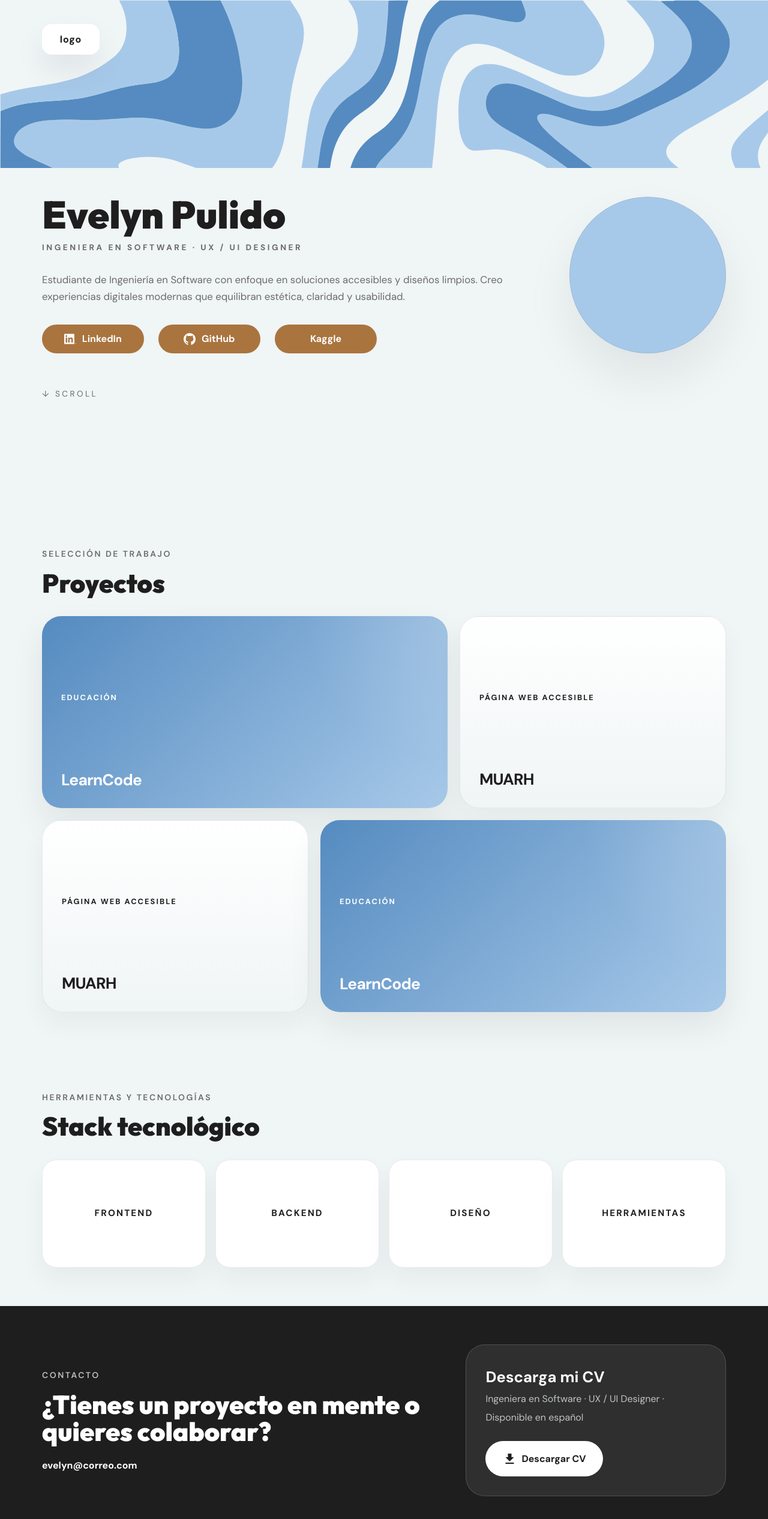
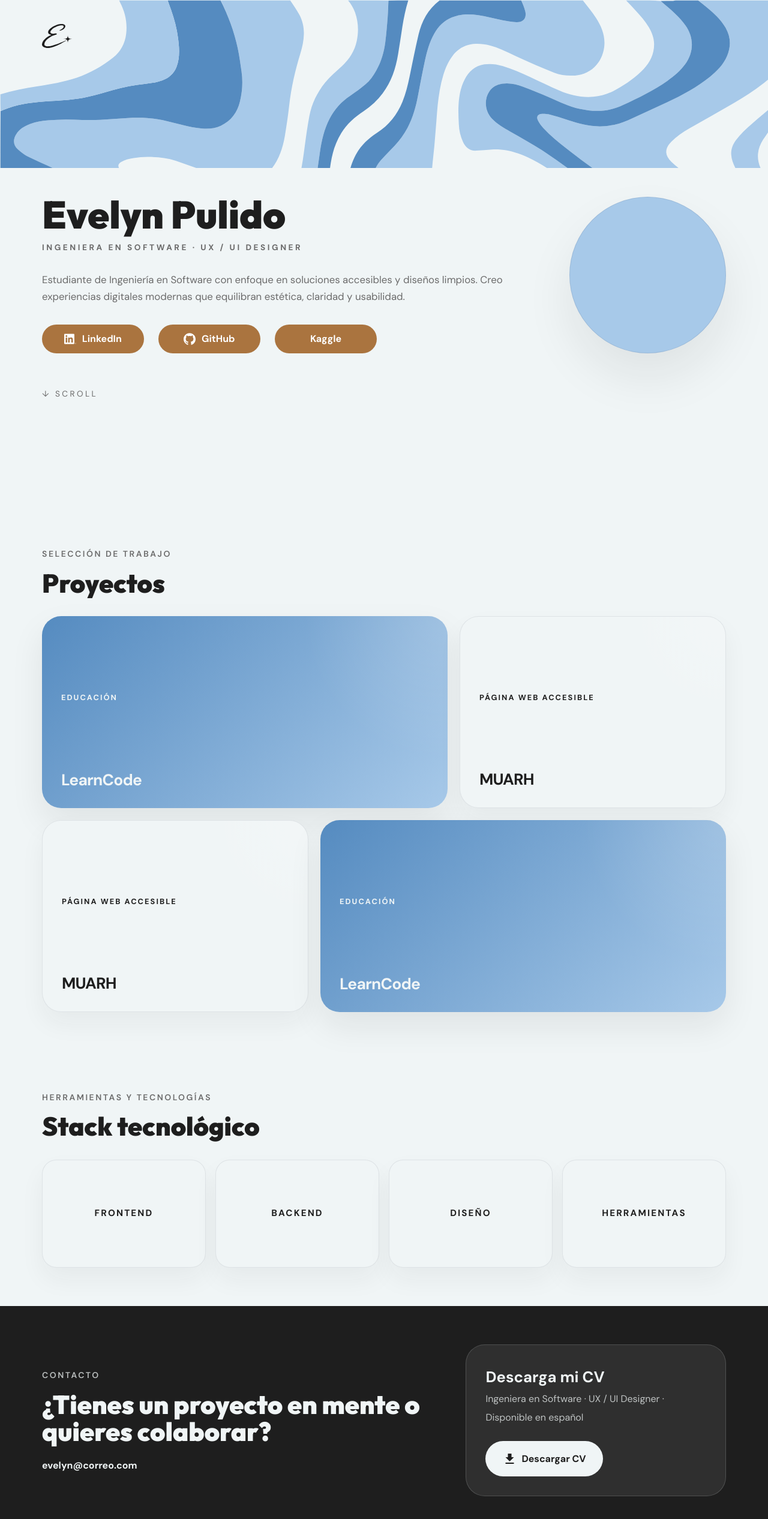
Before and after one commit to EvePulido/evepulido.github.io, a plain HTML site: page index.html in a window 1280 px wide. Shown: the whole page at 60% size. Drawn offline with Linux system fonts and the light colour scheme.

Commit message:
style: logotipo

```diff
--- a/index.html
+++ b/index.html
@@ -15,7 +15,9 @@
     <main>
         <header class="top-nav">
             <div class="container">
-                <div class="hero-brand">logo</div>
+                <a href="#" class="logo-link">
+                    <img src="assets/images/logo.svg" alt="Evelyn Pulido Logo" class="logo-img">
+                </a>
             </div>
         </header>
         <section class="hero">
--- a/style.css
+++ b/style.css
@@ -1,25 +1,24 @@
 /* Global theme */
 :root {
+    /* Colores base */
     --color-bg: #F0F5F6;
-    --color-surface: #ffffff;
     --color-text: #1E1E1E; /* Textos oscuros oficiales */
     --color-muted: #6B6B6B; /* Gris oficial */
-    --color-border: rgba(30, 30, 30, 0.1);
+
+    /* Colores primarios */
     --color-primary: #558BC0; /* Azul oficial */
-    --color-primary-dark: #3f6e9b;
-    --color-primary-soft: #eef4f9;
     --color-primary-light: #A7C9E9; /* Azul claro oficial */
+
+    /* Acentos */
     --color-accent: #AA743F; /* Café oficial para botones */
     --color-accent-hover: #8f6032;
-    --color-hero-bg: #F0F5F6; /* Fondo oficial */
-    --color-hero-photo-bg: #A7C9E9;
-    --color-surface-soft: #F0F5F6;
-    --color-footer-start: #1E1E1E; /* Para fondos oscuros, contrastando con el texto claro F0F5F6 */
+
+    /* Elementos inversos (fondos oscuros) */
     --color-text-inverse-muted: rgba(240, 245, 246, 0.75);
     --color-surface-transparent: rgba(255, 255, 255, 0.08);
     --color-border-inverse: rgba(240, 245, 246, 0.16);
-    --radius-sm: 0.75rem;
-    --radius-lg: 2rem;
+
+    /* Variables estructurales */
     --radius-full: 999px;
     --shadow-lg: 0 40px 80px rgba(30, 30, 30, 0.08);
     --shadow-md: 0 24px 56px rgba(30, 30, 30, 0.08);
@@ -78,7 +77,7 @@ svg {
     position: relative;
     padding: 0 0 9rem; /* Top padding removed so banner touches top */
     overflow: hidden;
-    background-color: var(--color-hero-bg);
+    background-color: var(--color-bg);
 }
 
 .hero-bg {
@@ -119,18 +118,15 @@ svg {
     z-index: 10;
 }
 
-.hero-brand {
+.logo-link {
     display: inline-flex;
     align-items: center;
-    justify-content: center;
-    min-width: 96px;
-    padding: 0.75rem 1rem;
-    border-radius: 1rem;
-    background: var(--color-surface);
-    box-shadow: 0 25px 50px rgba(15, 23, 42, 0.08);
-    color: var(--color-text);
-    font-weight: 700;
-    letter-spacing: 0.06em;
+}
+
+.logo-img {
+    height: 40px; /* Altura sugerida para el SVG */
+    width: auto;
+    display: block;
 }
 
 .hero-title {
@@ -189,7 +185,7 @@ svg {
 }
 
 .btn--primary {
-    background-color: var(--color-surface);
+    background-color: var(--color-bg);
     color: var(--color-text);
 }
 
@@ -233,7 +229,7 @@ svg {
     aspect-ratio: 1 / 1;
     border-radius: 50%;
     border: 1px solid rgba(15, 23, 42, 0.08);
-    background: var(--color-hero-photo-bg);
+    background: var(--color-primary-light);
     box-shadow: var(--shadow-lg);
 }
 
@@ -316,11 +312,11 @@ svg {
 
 .project-card--accent {
     background: linear-gradient(135deg, var(--color-primary) 0%, var(--color-primary-light) 100%);
-    color: var(--color-surface);
+    color: var(--color-bg);
 }
 
 .project-card--soft {
-    background: linear-gradient(180deg, var(--color-surface) 0%, var(--color-surface-soft) 100%);
+    background: var(--color-bg);
     color: var(--color-text);
     border: 1px solid rgba(15, 23, 42, 0.08);
     box-shadow: var(--shadow-soft);
@@ -367,7 +363,7 @@ svg {
 }
 
 .stack-card {
-    background: var(--color-surface);
+    background: var(--color-bg);
     border: 1px solid rgba(15, 23, 42, 0.08);
     border-radius: 1.5rem;
     min-height: 180px;
@@ -387,8 +383,8 @@ svg {
 
 /* Contact */
 .contact {
-    background: linear-gradient(180deg, var(--color-footer-start) 0%, var(--color-text) 100%);
-    color: var(--color-surface);
+    background: var(--color-text);
+    color: var(--color-bg);
 }
 
 .contact-grid {
@@ -404,7 +400,7 @@ svg {
 }
 
 .section-title--light {
-    color: var(--color-surface);
+    color: var(--color-bg);
 }
 
 .section-subtitle--light {
@@ -416,7 +412,7 @@ svg {
     margin-top: 1.25rem;
     font-size: 1rem;
     font-weight: 700;
-    color: var(--color-surface);
+    color: var(--color-bg);
 }
 
 .contact-card {
```
Also changed, not shown: assets/images/logo.svg (added).
